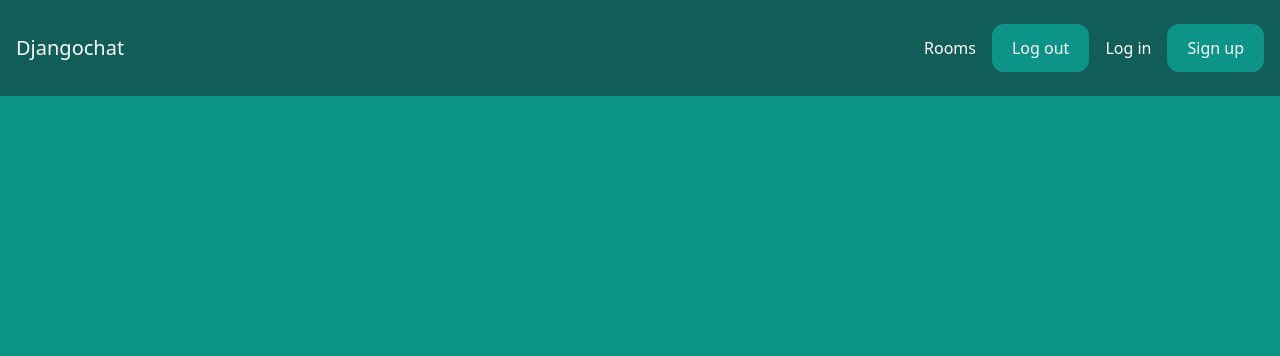
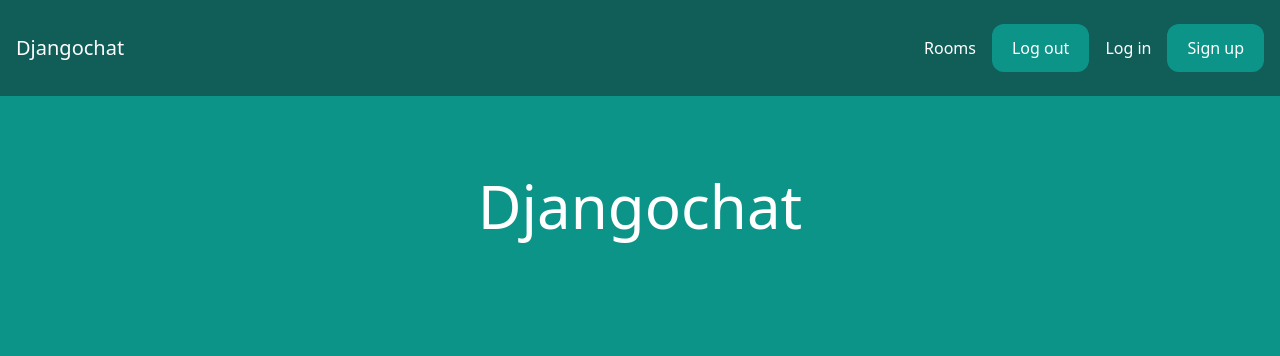
Before and after one commit to DeaaTH65/Realtime_Chat, a Django app: page / in a window 1280 px wide. Shown: the top 356 px of the page. Run offline with Django 4.2, Linux system fonts and the light colour scheme; some libraries are stand-ins or nearby versions.

Commit message:
frontpage

```diff
--- a/djangochat/core/templates/core/base.html
+++ b/djangochat/core/templates/core/base.html
@@ -4,7 +4,7 @@
         <meta charset="utf-8">
         <meta name="viewpoint" content="width=device-width, initial-scale=1">
 
-        <title>Djangochat</title>
+        <title>{% block title %}{% endblock title %}Djangochat</title>
 
         <script src="https://cdn.tailwindcss.com"></script>
     </head>
@@ -27,5 +27,8 @@
 
             </div>
         </nav>
+
+        {% block content %}
+        {% endblock content %}
     </body>
 </html>
--- a/djangochat/core/templates/core/frontpage.html
+++ b/djangochat/core/templates/core/frontpage.html
@@ -1 +1,9 @@
 {% extends 'core/base.html' %}
+
+{% block title %}Home | {% endblock %}
+
+{% block content %}
+<div class="p-10 lg:p-20 text-center">
+    <h1 class="text-3xl lg:text-6xl text-white">Djangochat</h1>
+</div>
+{% endblock %}
--- a/djangochat/core/views.py
+++ b/djangochat/core/views.py
@@ -3,4 +3,4 @@ from django.shortcuts import render
 
 # Create your views here.
 def frontpage(request):
-    return render(request, 'core/base.html')
+    return render(request, 'core/frontpage.html')
```
